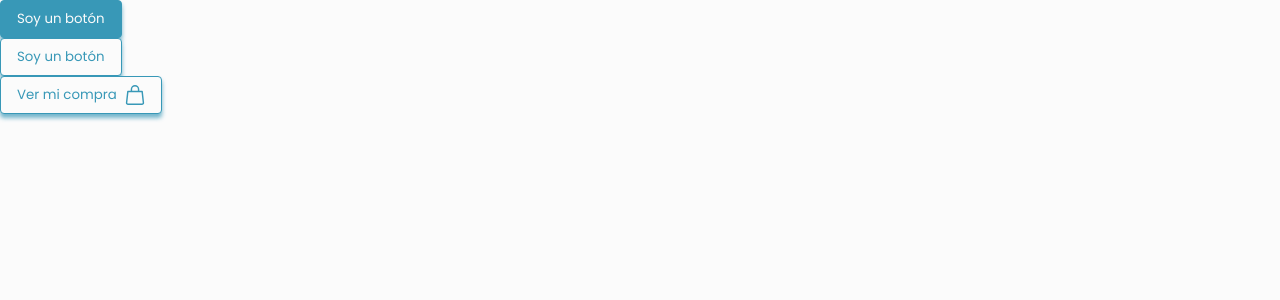
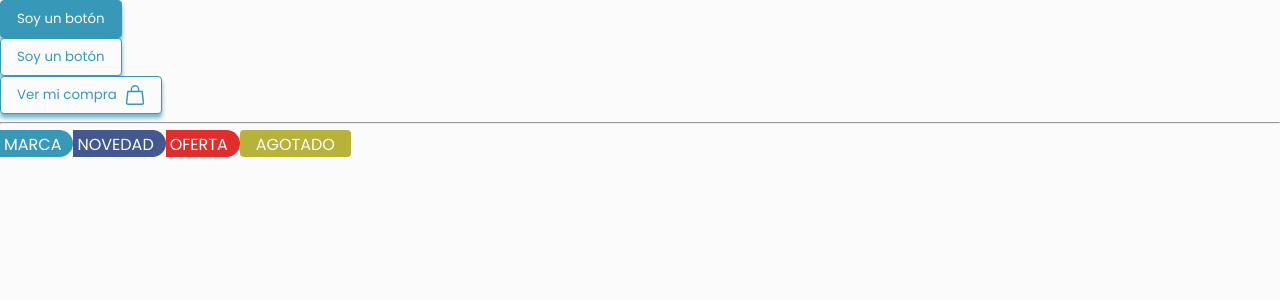
Before and after one commit to Ariel2911/hogar-en-madera, a React (Vite) app: page / in a window 1280 px wide. Shown: the top 300 px of the page. Built offline with nearby package versions, Linux system fonts and the light colour scheme.

Commit message:
Construye el componente tag

```diff
--- a/src/App.tsx
+++ b/src/App.tsx
@@ -2,6 +2,8 @@ import { ThemeProvider } from 'styled-components';
 import GlobalStyle from './styled/global';
 import theme from './styled/theme';
 import Button, { StyleTypeEnum } from './components/button';
+import Tag, { TagTypeEnum } from './components/tag';
+
 import { iconBag } from './components/iconos';
 
 function App(): JSX.Element {
@@ -16,6 +18,11 @@ function App(): JSX.Element {
 				styleType={StyleTypeEnum.ghost}
 				svg={iconBag}
 			/>
+			<hr />
+			<Tag name='marca' tagType={TagTypeEnum.destacado} />
+			<Tag name='novedad' tagType={TagTypeEnum.novedad} />
+			<Tag name='oferta' tagType={TagTypeEnum.oferta} />
+			<Tag name='agotado' tagType={TagTypeEnum.agotado} />
 		</ThemeProvider>
 	);
 }
--- /dev/null
+++ b/src/components/tag.tsx
@@ -0,0 +1,45 @@
+import styled from 'styled-components';
+
+const Container = styled.div<{ tagType: TagTypeEnum }>`
+	display: inline;
+	padding: ${({ tagType }) =>
+		tagType !== 'agotado' ? '0.25rem 0.75rem 0.25rem 0.25rem' : '0.25rem 1rem'};
+	border-radius: ${({ tagType }) =>
+		tagType !== 'agotado' ? '0 1rem 1rem 0' : '0.25rem'};
+	background-color: ${({ theme, tagType }) => {
+		const type = {
+			destacado: theme.colors.secondary,
+			novedad: theme.colors.primary,
+			oferta: theme.colors.alert,
+			agotado: theme.colors.exhausted,
+		};
+		return type[tagType];
+	}};
+`;
+
+const Text = styled.p`
+	display: inline;
+	font-family: ${({ theme }) => theme.fonts.secondary};
+	color: ${({ theme }) => theme.colors.typography.secondaryTypography};
+	text-transform: uppercase;
+`;
+
+export enum TagTypeEnum {
+	destacado = 'destacado',
+	novedad = 'novedad',
+	oferta = 'oferta',
+	agotado = 'agotado',
+}
+
+interface Props {
+	tagType: TagTypeEnum;
+	name: string;
+}
+
+const App = (props: Props): JSX.Element => (
+	<Container tagType={props.tagType}>
+		<Text>{props.name}</Text>
+	</Container>
+);
+
+export default App;
```
